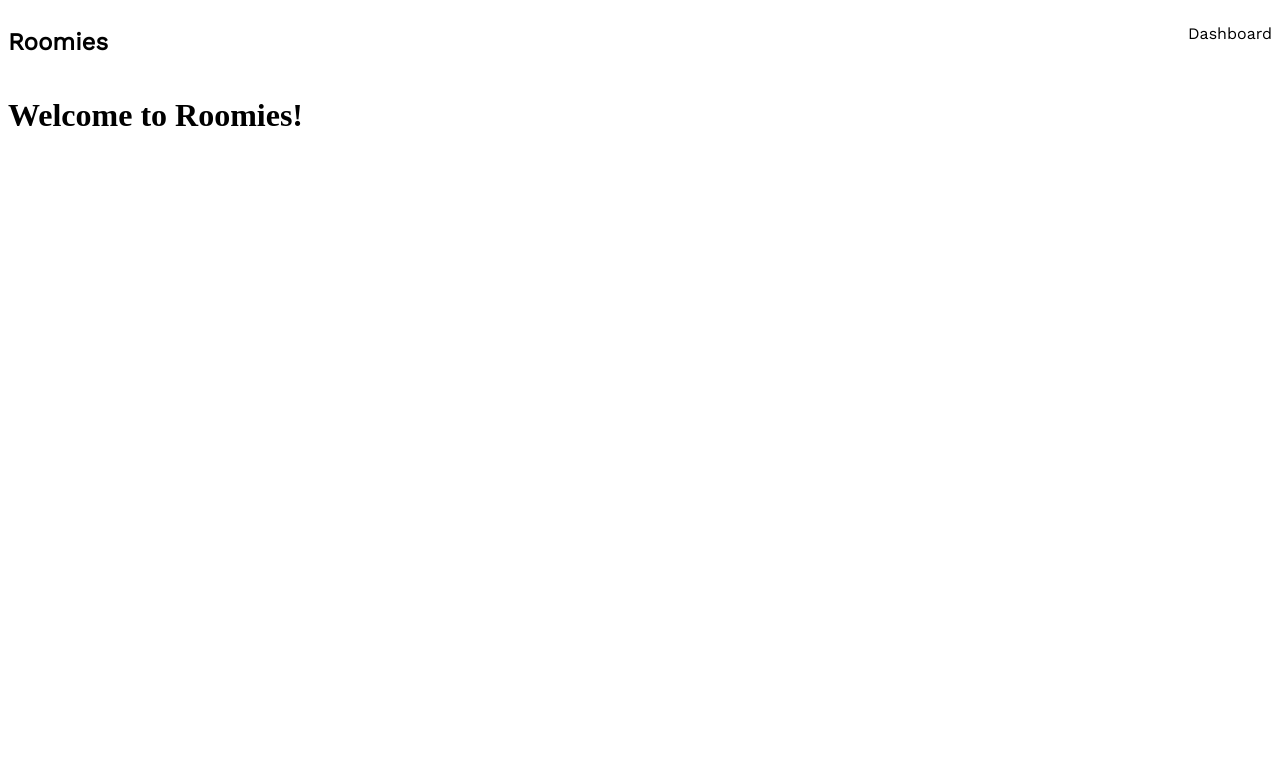
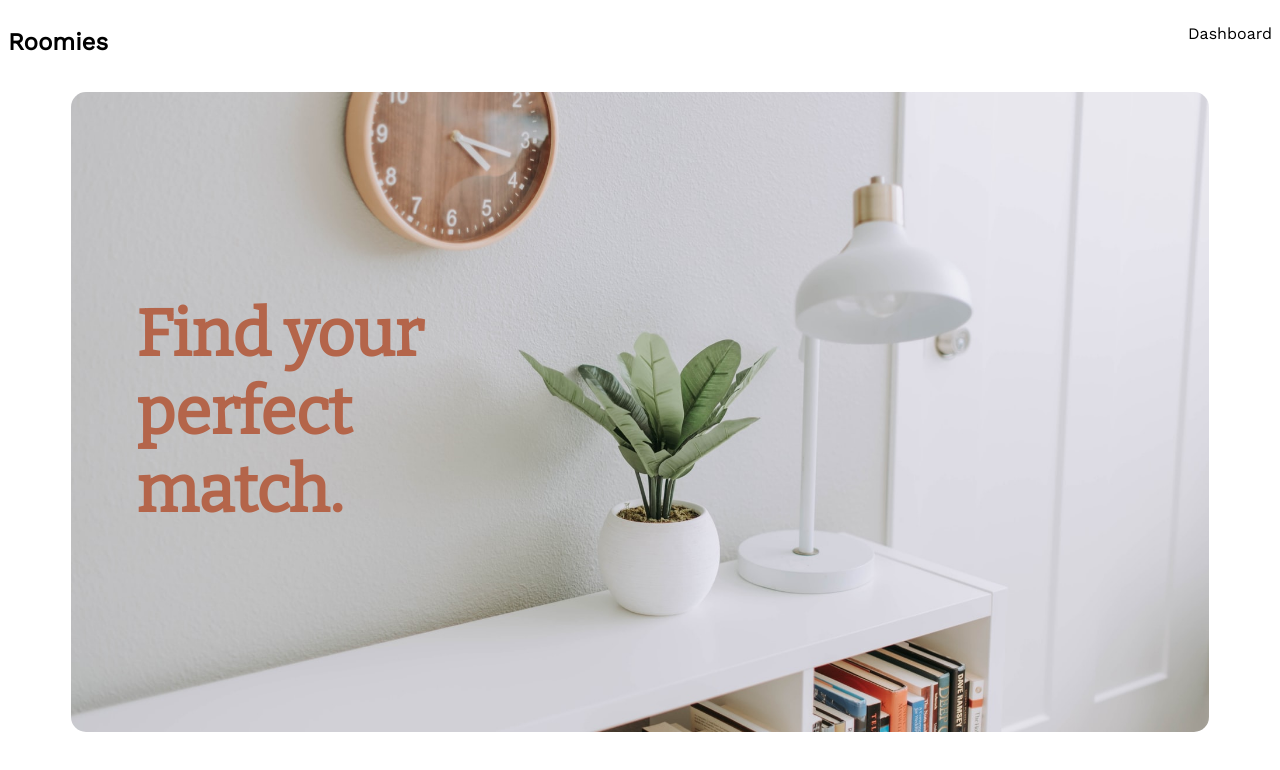
Before and after one commit to Turing-Roomies/roomies-fe, a React (Create React App) app: page / in a window 1280 px wide. Shown: the top 770 px of the page. Built offline with nearby package versions, Linux system fonts and the light colour scheme.

Commit message:
Update Home and add styling

```diff
--- a/src/components/Home/Home.js
+++ b/src/components/Home/Home.js
@@ -1,10 +1,13 @@
 import React from 'react'
+import './Home.scss'
 
 export default function Home() {
 
   return (
-    <div>
-      <h1>Welcome to Roomies!</h1>
-    </div>
+    <section className='welcome-section'>
+      <div className='welcome-container' >
+        <h2 className='welcome-message'>Find your<br></br>perfect<br></br> match.</h2>
+      </div>
+    </section>
   )
 }
--- a/src/components/Home/Home.scss
+++ b/src/components/Home/Home.scss
@@ -0,0 +1,25 @@
+@import '../../index.scss';
+
+.welcome-message {
+  align-self: center;
+  color: $burntOrange;
+  font-family: $accentFont;
+  font-size: 65px;
+  margin-left: 1em;
+}
+
+.welcome-container {
+  background-image: url(../../assets/homepage.jpeg);
+  background-position: center;
+  background-size: cover;
+  @include dimensions(90%, 80vh);
+  border-radius: 15px;
+  @include flex(row);
+}
+
+.welcome-section {
+  @include flex(column);
+  justify-content: center;
+  align-items: center;
+  margin-top: 1em;
+}
```
Also changed, not shown: src/assets/homepage.jpeg (added).
